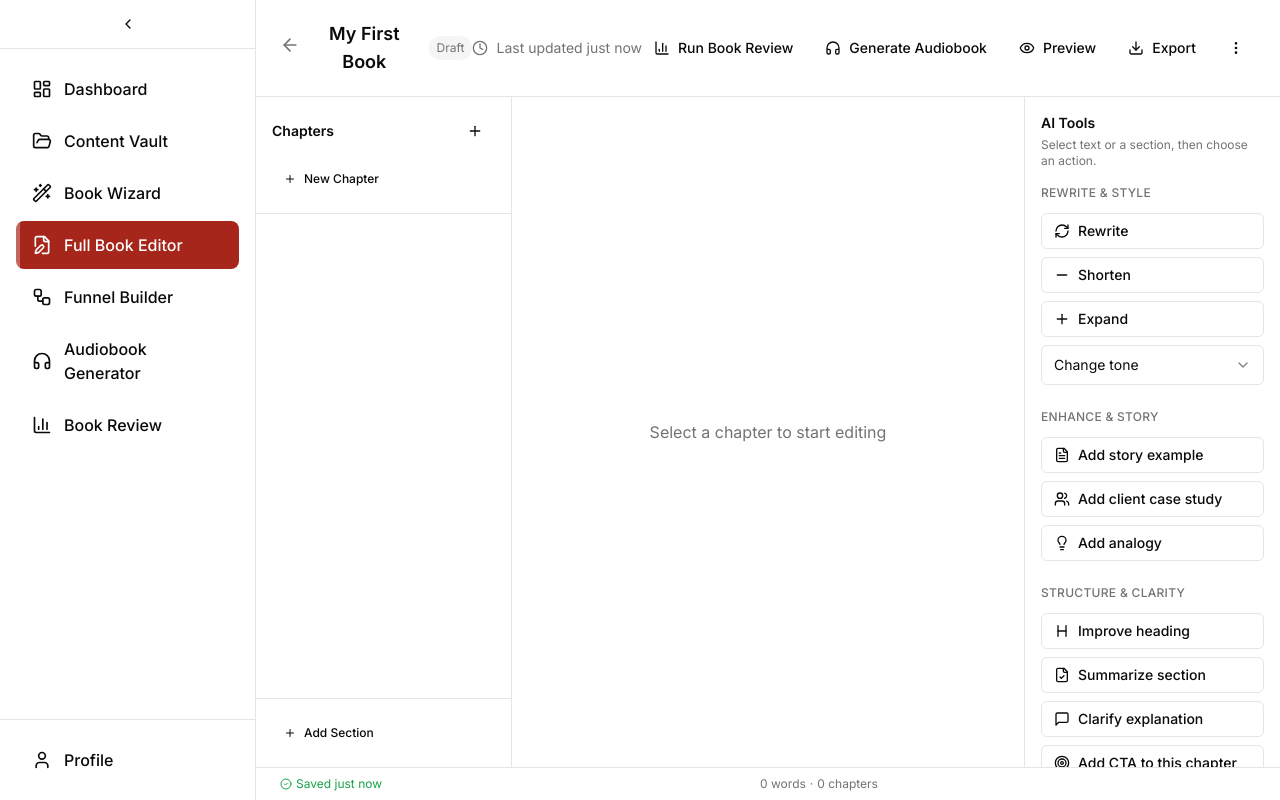
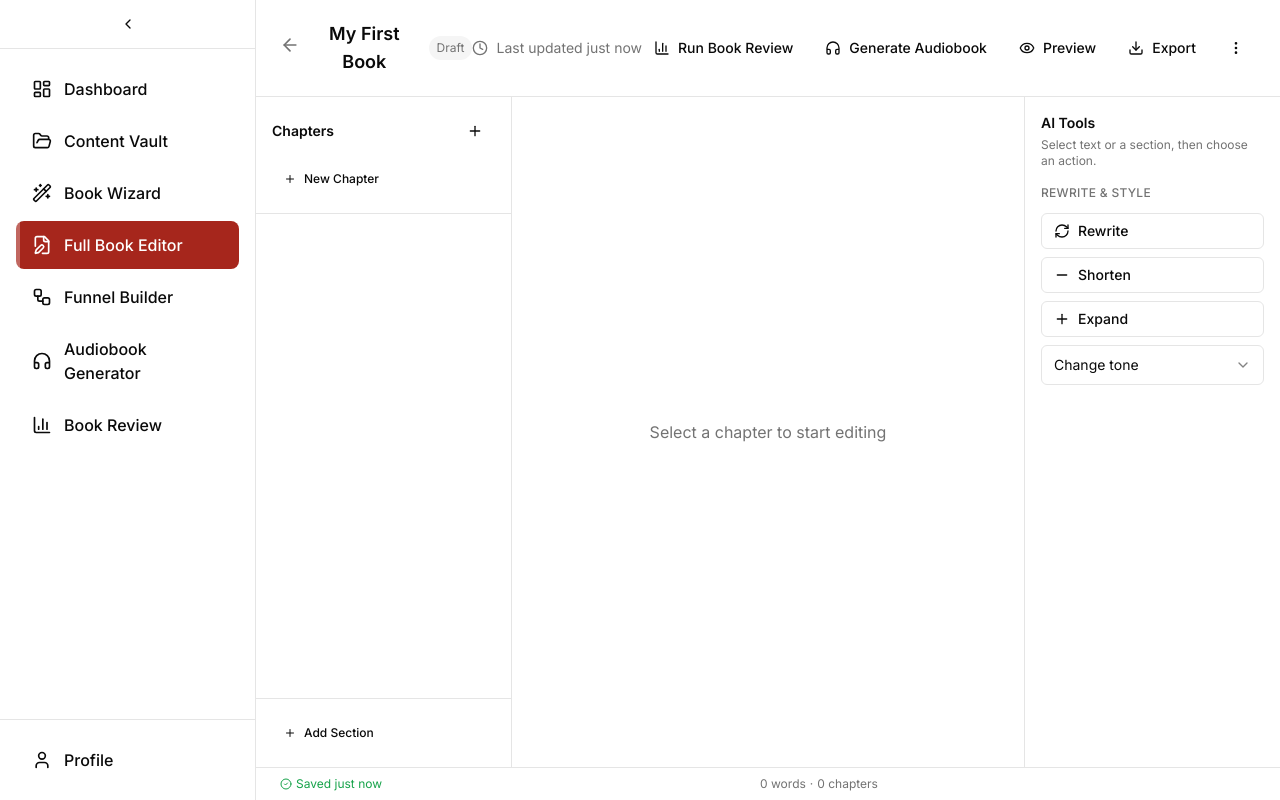
Before and after one commit to timjohn2002/real-growth-labs, a Next.js app: page /dashboard/book-editor in a window 1280 px wide. Built offline with nearby package versions, Linux system fonts and the light colour scheme.

Commit message:
Remove Story & Examples and Structure sections from AI Tools panels

```diff
--- a/components/dashboard/book-editor/AIToolsPanel.tsx
+++ b/components/dashboard/book-editor/AIToolsPanel.tsx
@@ -5,13 +5,6 @@ import {
   RefreshCw,
   Minus,
   Plus,
-  FileText,
-  Users,
-  Lightbulb,
-  Heading,
-  FileCheck,
-  MessageSquare,
-  Target,
 } from "lucide-react"
 import {
   Select,
@@ -80,87 +73,6 @@ export function AIToolsPanel({ onAction }: AIToolsPanelProps) {
             </Select>
           </div>
         </div>
-
-        {/* Enhance & Story */}
-        <div className="mb-6">
-          <h4 className="text-xs font-medium text-muted-foreground uppercase tracking-wide mb-3">
-            Enhance & Story
-          </h4>
-          <div className="space-y-2">
-            <Button
-              variant="outline"
-              size="sm"
-              className="w-full justify-start"
-              onClick={() => onAction("addStory")}
-            >
-              <FileText className="h-4 w-4 mr-2" />
-              Add story example
-            </Button>
-            <Button
-              variant="outline"
-              size="sm"
-              className="w-full justify-start"
-              onClick={() => onAction("addCaseStudy")}
-            >
-              <Users className="h-4 w-4 mr-2" />
-              Add client case study
-            </Button>
-            <Button
-              variant="outline"
-              size="sm"
-              className="w-full justify-start"
-              onClick={() => onAction("addAnalogy")}
-            >
-              <Lightbulb className="h-4 w-4 mr-2" />
-              Add analogy
-            </Button>
-          </div>
-        </div>
-
-        {/* Structure & Clarity */}
-        <div>
-          <h4 className="text-xs font-medium text-muted-foreground uppercase tracking-wide mb-3">
-            Structure & Clarity
-          </h4>
-          <div className="space-y-2">
-            <Button
-              variant="outline"
-              size="sm"
-              className="w-full justify-start"
-              onClick={() => onAction("improveHeading")}
-            >
-              <Heading className="h-4 w-4 mr-2" />
-              Improve heading
-            </Button>
-            <Button
-              variant="outline"
-              size="sm"
-              className="w-full justify-start"
-              onClick={() => onAction("summarize")}
-            >
-              <FileCheck className="h-4 w-4 mr-2" />
-              Summarize section
-            </Button>
-            <Button
-              variant="outline"
-              size="sm"
-              className="w-full justify-start"
-              onClick={() => onAction("clarify")}
-            >
-              <MessageSquare className="h-4 w-4 mr-2" />
-              Clarify explanation
-            </Button>
-            <Button
-              variant="outline"
-              size="sm"
-              className="w-full justify-start"
-              onClick={() => onAction("addCTA")}
-            >
-              <Target className="h-4 w-4 mr-2" />
-              Add CTA to this chapter
-            </Button>
-          </div>
-        </div>
       </div>
     </div>
   )
--- a/components/dashboard/book-wizard/AIToolsPanel.tsx
+++ b/components/dashboard/book-wizard/AIToolsPanel.tsx
@@ -5,12 +5,6 @@ import {
   RefreshCw,
   Minus,
   Plus,
-  MessageSquare,
-  FileText,
-  Users,
-  Lightbulb,
-  Heading,
-  Target,
 } from "lucide-react"
 import {
   Select,
@@ -80,69 +74,6 @@ export function AIToolsPanel({ onAction }: AIToolsPanelProps) {
             </div>
           </div>
         </div>
-
-        {/* Story & Examples */}
-        <div className="mb-6">
-          <h4 className="text-xs font-medium text-muted-foreground uppercase tracking-wide mb-3">
-            Story & Examples
-          </h4>
-          <div className="space-y-2">
-            <Button
-              variant="outline"
-              size="sm"
-              className="w-full justify-start"
-              onClick={() => onAction("addStory")}
-            >
-              <FileText className="h-4 w-4 mr-2" />
-              Add story example
-            </Button>
-            <Button
-              variant="outline"
-              size="sm"
-              className="w-full justify-start"
-              onClick={() => onAction("addCaseStudy")}
-            >
-              <Users className="h-4 w-4 mr-2" />
-              Add client case study
-            </Button>
-            <Button
-              variant="outline"
-              size="sm"
-              className="w-full justify-start"
-              onClick={() => onAction("addAnalogy")}
-            >
-              <Lightbulb className="h-4 w-4 mr-2" />
-              Add analogy
-            </Button>
-          </div>
-        </div>
-
-        {/* Structure */}
-        <div>
-          <h4 className="text-xs font-medium text-muted-foreground uppercase tracking-wide mb-3">
-            Structure
-          </h4>
-          <div className="space-y-2">
-            <Button
-              variant="outline"
-              size="sm"
-              className="w-full justify-start"
-              onClick={() => onAction("suggestHeading")}
-            >
-              <Heading className="h-4 w-4 mr-2" />
-              Suggest better heading
-            </Button>
-            <Button
-              variant="outline"
-              size="sm"
-              className="w-full justify-start"
-              onClick={() => onAction("suggestCTA")}
-            >
-              <Target className="h-4 w-4 mr-2" />
-              Suggest CTA for this chapter
-            </Button>
-          </div>
-        </div>
       </div>
     </div>
   )
```
